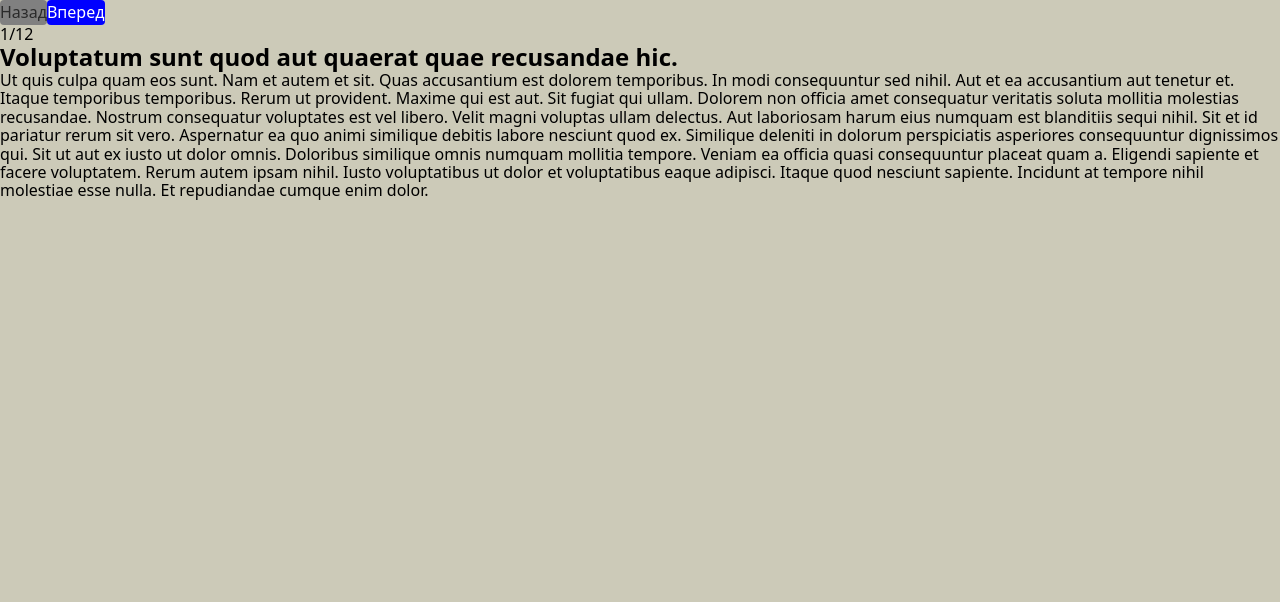
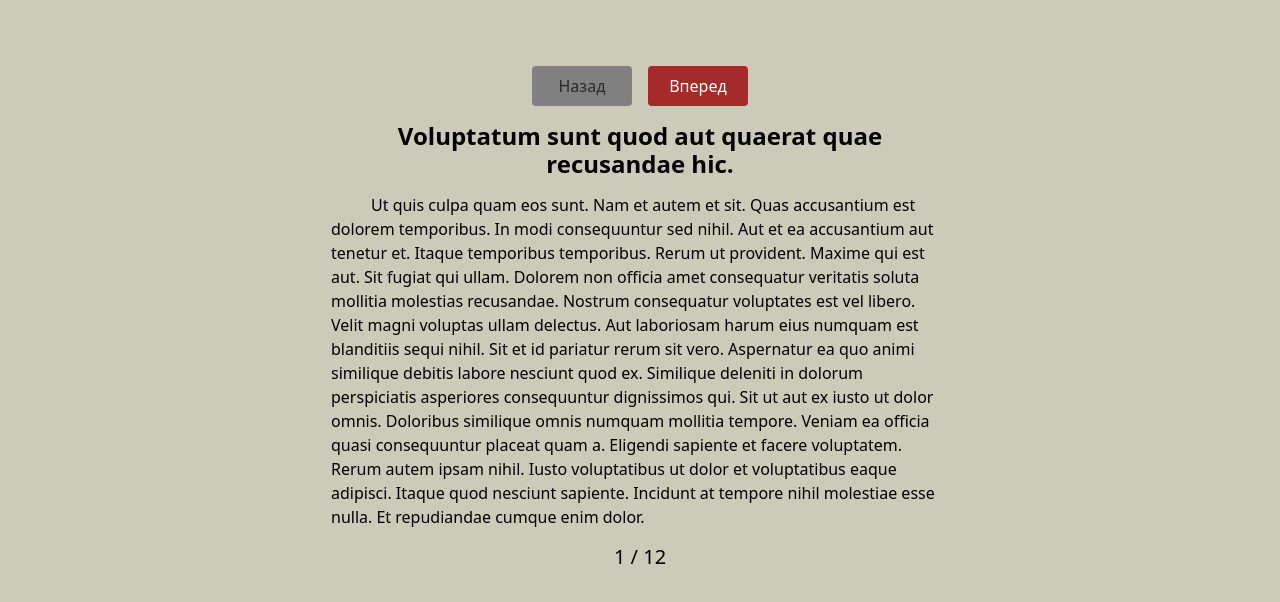
Before and after one commit to YoungSandw1ch/react-training, a React (Create React App) app: page / in a window 1280 px wide. Shown: the top 602 px of the page. Built offline with nearby package versions, Linux system fonts and the light colour scheme.

Commit message:
add some style and save page on LS

```diff
--- a/src/Components/Reader/App/App.jsx
+++ b/src/Components/Reader/App/App.jsx
@@ -4,7 +4,7 @@ import publication from 'data/publications.json';
 
 export const App = () => {
   return (
-    <Box>
+    <Box mx="auto" width="container" px="15px" py="50px">
       <Reader items={publication} />
     </Box>
   );
--- a/src/Components/Reader/Controls/Controls.jsx
+++ b/src/Components/Reader/Controls/Controls.jsx
@@ -4,7 +4,7 @@ import { ControlButton } from './Controls.styled';
 
 export const Controls = ({ onClick, prevBtnDisabled, nextBtnDisabled }) => {
   return (
-    <Box as="section">
+    <Box as="section" mb={4} display="flex" justifyContent="center">
       <ControlButton
         type="button"
         disabled={prevBtnDisabled}
--- a/src/Components/Reader/Controls/Controls.styled.jsx
+++ b/src/Components/Reader/Controls/Controls.styled.jsx
@@ -2,11 +2,21 @@ import styled from 'styled-components';
 import { Button } from 'Components/Common';
 
 export const ControlButton = styled(Button)`
-  background-color: blue;
+  display: flex;
+  align-items: center;
+  justify-content: center;
+
+  width: 100px;
+  height: 40px;
+  background-color: brown;
   color: white;
 
   :disabled {
     background-color: grey;
     color: #2a2a2a;
   }
+
+  :not(:last-child) {
+    margin-right: ${({ theme }) => theme.space[4]}px;
+  }
 `;
--- a/src/Components/Reader/Progress/Progress.jsx
+++ b/src/Components/Reader/Progress/Progress.jsx
@@ -3,8 +3,8 @@ import { Box } from 'Components/Common';
 
 export const Progress = ({ currentPage, totalPages }) => {
   return (
-    <Box as="p">
-      {currentPage}/{totalPages}
+    <Box as="p" fontSize="xm" textAlign="center">
+      {currentPage} / {totalPages}
     </Box>
   );
 };
--- a/src/Components/Reader/Publication/Publication.jsx
+++ b/src/Components/Reader/Publication/Publication.jsx
@@ -4,7 +4,7 @@ import { Title, Text } from './Publication.styled';
 
 export const Publication = ({ title, text }) => {
   return (
-    <Box as="article">
+    <Box as="article" mb={4}>
       <Title>{title}</Title>
       <Text>{text}</Text>
     </Box>
--- a/src/Components/Reader/Publication/Publication.styled.jsx
+++ b/src/Components/Reader/Publication/Publication.styled.jsx
@@ -1,4 +1,13 @@
 import styled from 'styled-components';
 
-export const Title = styled.h2``;
-export const Text = styled.p``;
+export const Title = styled.h2`
+  margin-bottom: ${({ theme }) => theme.space[4]}px;
+  padding-left: ${({ theme }) => theme.space[4]}px;
+  padding-right: ${({ theme }) => theme.space[4]}px;
+  text-align: center;
+`;
+
+export const Text = styled.p`
+  text-indent: 40px;
+  line-height: 1.5;
+`;
--- a/src/Components/Reader/Reader/Reader.jsx
+++ b/src/Components/Reader/Reader/Reader.jsx
@@ -3,11 +3,27 @@ import { Box } from 'Components/Common';
 import { Controls } from 'Components/Reader/Controls';
 import { Progress } from 'Components/Reader/Progress';
 import { Publication } from 'Components/Reader/Publication';
+// import { TransitionGroup } from 'react-transition-group';
 
 export class Reader extends PureComponent {
   state = {
     index: 0,
   };
+
+  componentDidMount() {
+    // console.log('mount');
+    const savedIndex = Number(localStorage.getItem('currentPublication'));
+    if (savedIndex) {
+      this.setState({ index: savedIndex });
+    }
+  }
+
+  componentDidUpdate(_, pS) {
+    // console.log('update');
+    if (this.state.index !== pS.index) {
+      localStorage.setItem('currentPublication', this.state.index);
+    }
+  }
 
   handleBtnClick = value => {
     this.setState(pS => ({ index: pS.index + value }));
@@ -24,14 +40,14 @@ export class Reader extends PureComponent {
     const isLast = index === itemsLength - 1;
 
     return (
-      <Box>
+      <Box width="card" mx="auto" p={4}>
         <Controls
           onClick={this.handleBtnClick}
           prevBtnDisabled={isFist}
           nextBtnDisabled={isLast}
         />
+        <Publication title={title} text={text} />
         <Progress currentPage={currentIndex} totalPages={itemsLength} />
-        <Publication title={title} text={text} />
       </Box>
     );
   }
```
